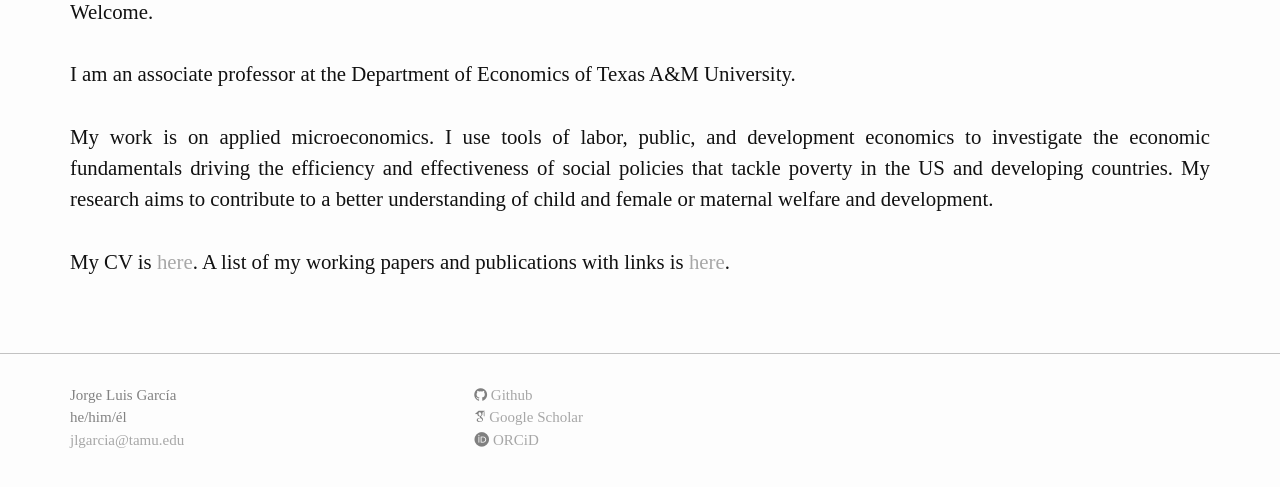
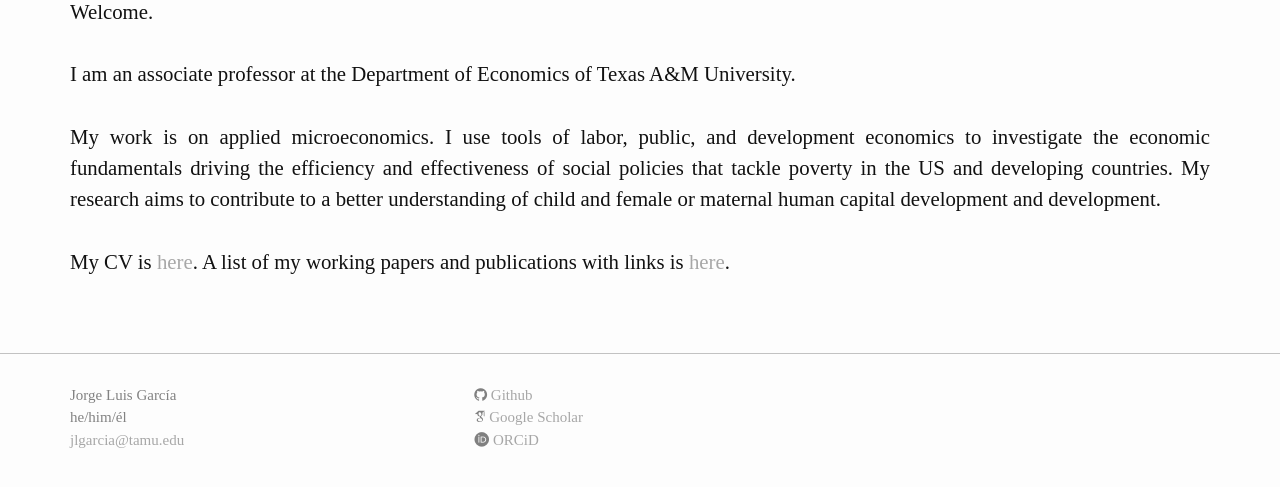
Before and after one commit to jorgelgarcia/jorgelgarcia.github.io, a Jekyll site: the page built from index.html, in a window 1280 px wide, cut to the strip 203-690 px from the top of the page. Built offline with Jekyll 4.4.1, drawn with Linux system fonts in a browser that asks for light colours; nearby versions of some CDN libraries; some web fonts are replaced.

Commit message:
human cap

```diff
--- a/index.html
+++ b/index.html
@@ -12,7 +12,7 @@ Welcome.
 I am an associate professor at the Department of Economics of Texas A&M University.
 <br>
 <br>
-My work is on applied microeconomics. I use tools of labor, public, and development economics to investigate the economic fundamentals driving the efficiency and effectiveness of social policies that tackle poverty in the US and developing countries. My research aims to contribute to a better understanding of child and female or maternal welfare and development.
+My work is on applied microeconomics. I use tools of labor, public, and development economics to investigate the economic fundamentals driving the efficiency and effectiveness of social policies that tackle poverty in the US and developing countries. My research aims to contribute to a better understanding of child and female or maternal human capital development and development.
  <br>
  <br>
  My CV is <a href="https://jorgelgarcia.github.io/cv/">here</a>. A list of my working papers and publications with links is <a href="https://jorgelgarcia.github.io/research/">here</a>.
```
